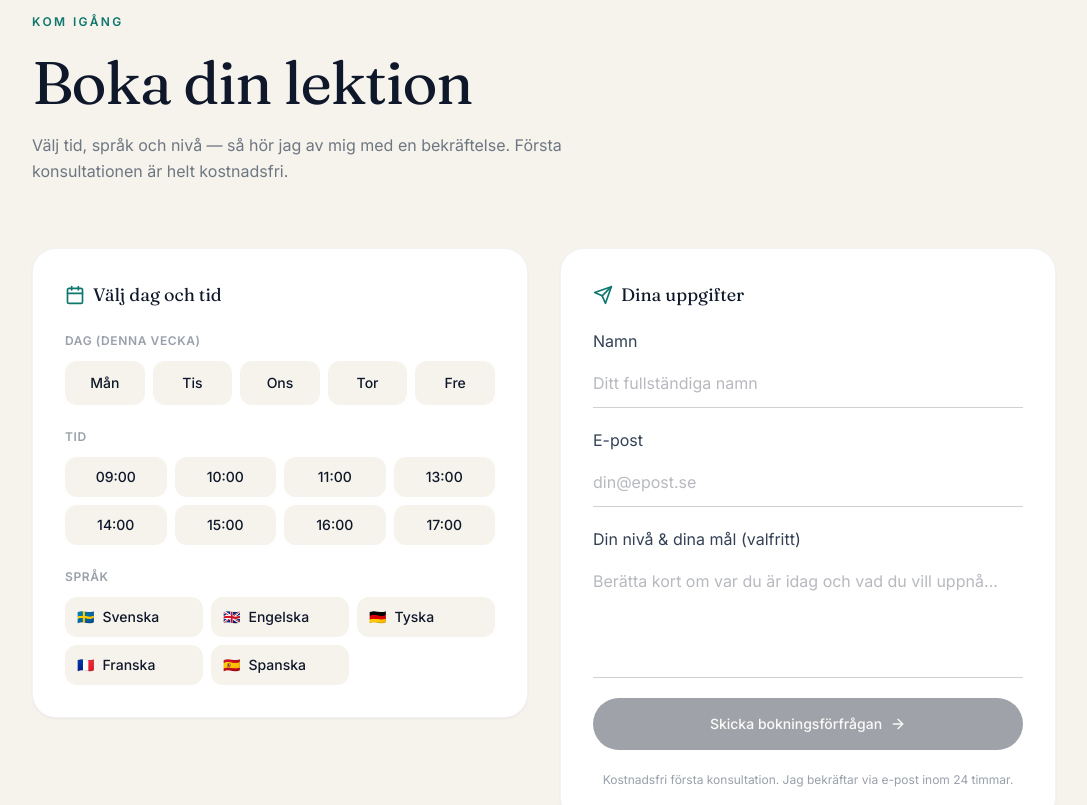
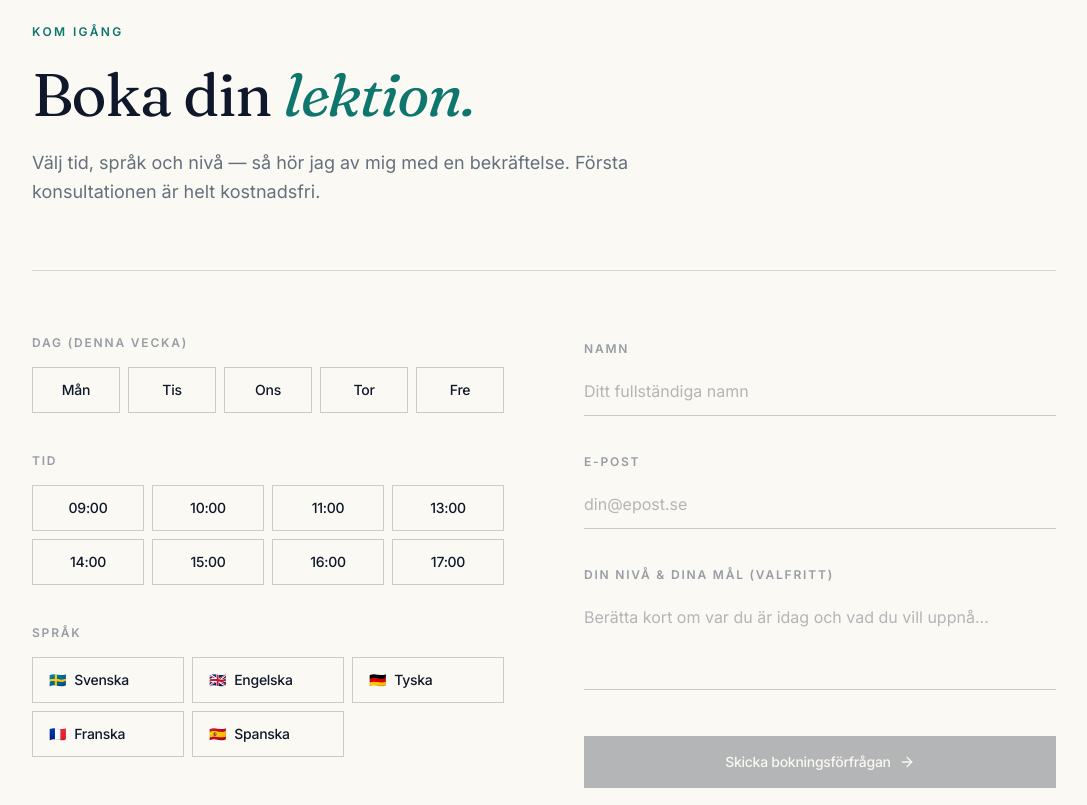
Before and after one commit to ottotf-gif/Alex, a React (Vite) app: page / in a window 1280 px wide. Shown: the part 5200-6005 px from the top of the page, without its empty margins (96-1183 px from the left). Built offline with nearby package versions, Linux system fonts and the light colour scheme.

Commit message:
Updated Booking.tsx

```diff
--- a/src/components/Booking.tsx
+++ b/src/components/Booking.tsx
@@ -1,5 +1,5 @@
 import { useState } from 'react';
-import { Calendar, Send, ArrowRight, Check } from 'lucide-react';
+import { ArrowRight } from 'lucide-react';
 import { LANGUAGES, TIME_SLOTS, WEEK_DAYS } from '../data/content';
 
 export default function Booking() {
@@ -17,75 +17,62 @@ export default function Booking() {
     setSubmitted(true);
   };
 
-  const pill = (active: boolean) =>
-    `rounded-xl text-sm font-medium transition-all ${
+  // Skarpa val-knappar, ingen radius
+  const chip = (active: boolean) =>
+    `border px-4 py-3 text-sm font-medium tracking-tight transition-colors ${
       active
-        ? 'bg-navy text-cream shadow-sm'
-        : 'bg-cream text-navy hover:bg-teal/10 hover:text-teal'
+        ? 'border-navy bg-navy text-cream'
+        : 'border-navy/20 text-navy hover:border-navy'
     }`;
 
   return (
-    <section id="boka" className="bg-cream py-24 md:py-32">
+    <section id="boka" className="bg-paper py-24 md:py-36">
       <div className="container-x">
-        <div className="mb-16 max-w-2xl">
-          <span className="eyebrow">Kom igång</span>
-          <h2 className="display-lg mt-5 text-balance">
-            Boka din lektion
+        <div className="mb-16 max-w-3xl">
+          <p className="eyebrow mb-6">Kom igång</p>
+          <h2 className="display-lg text-balance">
+            Boka din <span className="italic text-teal">lektion.</span>
           </h2>
-          <p className="mt-5 max-w-prose leading-relaxed text-body/70">
+          <p className="mt-6 max-w-prose text-lg leading-relaxed text-body/75">
             Välj tid, språk och nivå — så hör jag av mig med en bekräftelse. Första
             konsultationen är helt kostnadsfri.
           </p>
         </div>
 
         {submitted ? (
-          <div className="mx-auto max-w-lg rounded-3xl border border-navy/5 bg-white p-12 text-center shadow-sm">
-            <span className="mx-auto mb-6 flex h-16 w-16 items-center justify-center rounded-full bg-teal/10">
-              <Check className="h-8 w-8 text-teal" />
-            </span>
-            <h3 className="font-display text-2xl text-navy">Tack, {form.name || 'och välkommen'}!</h3>
-            <p className="mt-3 text-body/70">
-              Din förfrågan om {lang} ({day} kl. {time}) är mottagen. Jag återkommer
-              inom 24 timmar.
+          <div className="border-t border-navy/15 pt-16 text-center">
+            <p className="eyebrow mb-6">Tack!</p>
+            <h3 className="display-lg mx-auto max-w-2xl text-balance">
+              Din förfrågan om <span className="italic text-teal">{lang}</span> är mottagen.
+            </h3>
+            <p className="mt-6 text-body/70">
+              {day} kl. {time}. Jag återkommer inom 24 timmar{form.name ? `, ${form.name}` : ''}.
             </p>
           </div>
         ) : (
-          <div className="mx-auto grid max-w-5xl items-start gap-8 lg:grid-cols-2">
-            {/* Kalender */}
-            <div className="rounded-3xl border border-navy/5 bg-white p-8 shadow-sm">
-              <h3 className="mb-6 flex items-center gap-2 font-display text-lg text-navy">
-                <Calendar className="h-5 w-5 text-teal" />
-                Välj dag och tid
-              </h3>
-
-              <div className="mb-6">
-                <p className="mb-3 text-xs font-semibold uppercase tracking-wider text-body/50">
+          <div className="grid gap-16 border-t border-navy/15 pt-16 lg:grid-cols-2 lg:gap-20">
+            {/* Vänster: val */}
+            <div className="flex flex-col gap-10">
+              <div>
+                <p className="mb-4 text-xs font-semibold uppercase tracking-[0.15em] text-body/50">
                   Dag (denna vecka)
                 </p>
-                <div className="flex gap-2">
+                <div className="grid grid-cols-5 gap-2">
                   {WEEK_DAYS.map((d) => (
-                    <button
-                      key={d}
-                      onClick={() => setDay(d)}
-                      className={`flex-1 py-3 ${pill(day === d)}`}
-                    >
+                    <button key={d} onClick={() => setDay(d)} className={chip(day === d)}>
                       {d}
                     </button>
                   ))}
                 </div>
               </div>
 
-              <div className="mb-6">
-                <p className="mb-3 text-xs font-semibold uppercase tracking-wider text-body/50">
+              <div>
+                <p className="mb-4 text-xs font-semibold uppercase tracking-[0.15em] text-body/50">
                   Tid
                 </p>
                 <div className="grid grid-cols-4 gap-2">
                   {TIME_SLOTS.map((t) => (
-                    <button
-                      key={t}
-                      onClick={() => setTime(t)}
-                      className={`py-2.5 ${pill(time === t)}`}
-                    >
+                    <button key={t} onClick={() => setTime(t)} className={chip(time === t)}>
                       {t}
                     </button>
                   ))}
@@ -93,7 +80,7 @@ export default function Booking() {
               </div>
 
               <div>
-                <p className="mb-3 text-xs font-semibold uppercase tracking-wider text-body/50">
+                <p className="mb-4 text-xs font-semibold uppercase tracking-[0.15em] text-body/50">
                   Språk
                 </p>
                 <div className="grid grid-cols-2 gap-2 sm:grid-cols-3">
@@ -101,7 +88,7 @@ export default function Booking() {
                     <button
                       key={l.name}
                       onClick={() => setLang(l.name)}
-                      className={`flex items-center gap-2 px-3 py-2.5 ${pill(lang === l.name)}`}
+                      className={`flex items-center gap-2 ${chip(lang === l.name)}`}
                     >
                       <span>{l.flag}</span>
                       <span>{l.name}</span>
@@ -111,70 +98,68 @@ export default function Booking() {
               </div>
 
               {ready && (
-                <div className="mt-6 rounded-2xl border border-teal/20 bg-teal/5 p-4">
-                  <p className="text-sm font-semibold text-teal">Ditt val</p>
-                  <p className="mt-1 text-sm text-navy">
+                <div className="border-t border-navy/15 pt-6">
+                  <p className="text-xs uppercase tracking-[0.15em] text-body/50">Ditt val</p>
+                  <p className="mt-2 font-display text-2xl text-navy">
                     {lang} · {day} kl. {time}
                   </p>
                 </div>
               )}
             </div>
 
-            {/* Formulär */}
-            <form
-              onSubmit={handleSubmit}
-              className="flex flex-col gap-5 rounded-3xl border border-navy/5 bg-white p-8 shadow-sm"
-            >
-              <h3 className="flex items-center gap-2 font-display text-lg text-navy">
-                <Send className="h-5 w-5 text-teal" />
-                Dina uppgifter
-              </h3>
-
-              <div className="flex flex-col gap-1.5">
-                <label className="field-label">Namn</label>
+            {/* Höger: formulär med underkantsfält */}
+            <form onSubmit={handleSubmit} className="flex flex-col gap-8">
+              <div>
+                <label className="text-xs font-semibold uppercase tracking-[0.15em] text-body/50">
+                  Namn
+                </label>
                 <input
                   type="text"
                   required
                   placeholder="Ditt fullständiga namn"
                   value={form.name}
                   onChange={(e) => setForm({ ...form, name: e.target.value })}
-                  className="field"
+                  className="field mt-2"
                 />
               </div>
 
-              <div className="flex flex-col gap-1.5">
-                <label className="field-label">E-post</label>
+              <div>
+                <label className="text-xs font-semibold uppercase tracking-[0.15em] text-body/50">
+                  E-post
+                </label>
                 <input
                   type="email"
                   required
                   placeholder="din@epost.se"
                   value={form.email}
                   onChange={(e) => setForm({ ...form, email: e.target.value })}
-                  className="field"
+                  className="field mt-2"
                 />
               </div>
 
-              <div className="flex flex-col gap-1.5">
-                <label className="field-label">Din nivå &amp; dina mål (valfritt)</label>
+              <div>
+                <label className="text-xs font-semibold uppercase tracking-[0.15em] text-body/50">
+                  Din nivå &amp; dina mål (valfritt)
+                </label>
                 <textarea
-                  rows={4}
+                  rows={3}
                   placeholder="Berätta kort om var du är idag och vad du vill uppnå…"
                   value={form.message}
                   onChange={(e) => setForm({ ...form, message: e.target.value })}
-                  className="field resize-none"
+                  className="field mt-2 resize-none"
                 />
               </div>
 
               <button
                 type="submit"
                 disabled={!ready}
-                className="flex w-full items-center justify-center gap-2 rounded-full bg-navy py-4 text-sm font-medium text-cream transition-colors hover:bg-teal disabled:cursor-not-allowed disabled:opacity-40"
+                className="mt-2 inline-flex items-center justify-center gap-2 bg-navy px-8 py-4 text-sm font-medium tracking-tight text-cream transition-colors hover:bg-teal disabled:cursor-not-allowed disabled:opacity-30"
               >
                 Skicka bokningsförfrågan
                 <ArrowRight className="h-4 w-4" />
               </button>
 
-              <p className="text-center text-xs leading-relaxed text-body/50">
+              <p className="text-xs leading-relaxed text-body/50">
                 Kostnadsfri första konsultation. Jag bekräftar via e-post inom 24 timmar.
               </p>
             </form>
```
